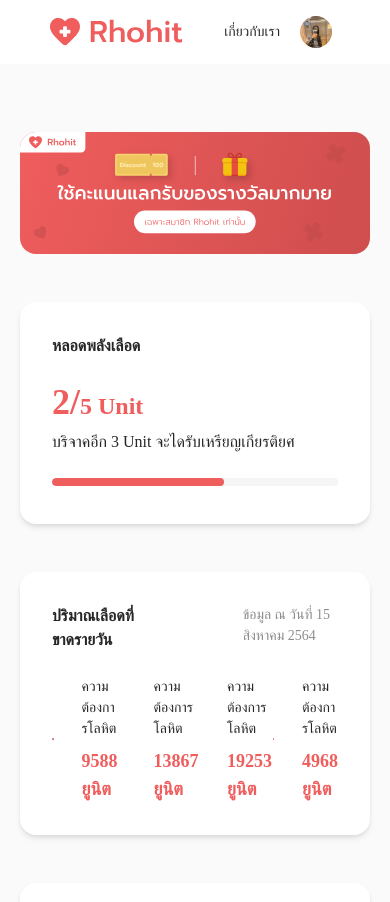
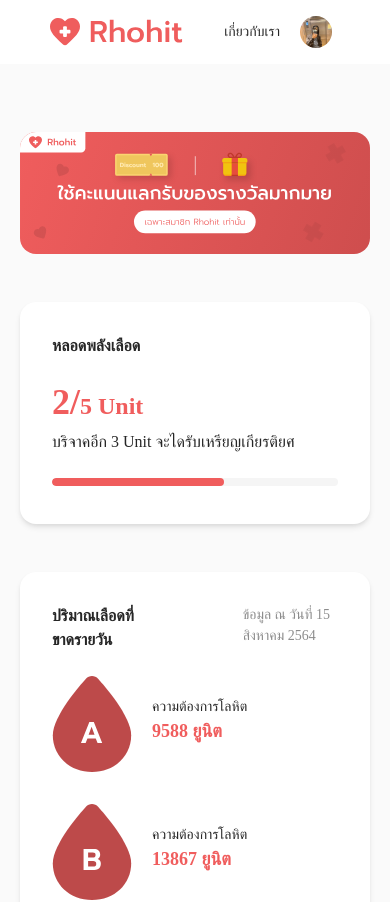
Before and after one commit to WebmasterCamp/ywc18-workshop-c, a React (Create React App) app: page / in a window 390 px wide. Shown: the top 902 px of the page. Built offline with nearby package versions, Linux system fonts and the light colour scheme.

Commit message:
Responsive

```diff
--- a/src/containers/Home/BloodRequire/BloodRequire.js
+++ b/src/containers/Home/BloodRequire/BloodRequire.js
@@ -1,35 +1,35 @@
-import { Row, Col, Space, Typography } from "antd";
-import { default as BloodTypeA } from "../../../assets/svg/blood-type/BloodTypeA.svg";
-import { default as BloodTypeB } from "../../../assets/svg/blood-type/BloodTypeB.svg";
-import { default as BloodTypeO } from "../../../assets/svg/blood-type/BloodTypeO.svg";
-import { default as BloodTypeAB } from "../../../assets/svg/blood-type/BloodTypeAB.svg";
+import { Row, Col, Typography } from 'antd';
+import { default as BloodTypeA } from '../../../assets/svg/blood-type/BloodTypeA.svg';
+import { default as BloodTypeB } from '../../../assets/svg/blood-type/BloodTypeB.svg';
+import { default as BloodTypeO } from '../../../assets/svg/blood-type/BloodTypeO.svg';
+import { default as BloodTypeAB } from '../../../assets/svg/blood-type/BloodTypeAB.svg';
 
 const { Text } = Typography;
 
 const bloodRequireData = [
   {
-    type: "A",
+    type: 'A',
     requiredUnitPerMonth: 12200,
     aqquiredUnit: 2612,
     requiredUnit: 9588,
     logo: BloodTypeA,
   },
   {
-    type: "B",
+    type: 'B',
     requiredUnitPerMonth: 18300,
     aqquiredUnit: 4433,
     requiredUnit: 13867,
     logo: BloodTypeB,
   },
   {
-    type: "O",
+    type: 'O',
     requiredUnitPerMonth: 24400,
     aqquiredUnit: 5147,
     requiredUnit: 19253,
     logo: BloodTypeO,
   },
   {
-    type: "AB",
+    type: 'AB',
     requiredUnitPerMonth: 6100,
     aqquiredUnit: 1132,
     requiredUnit: 4968,
@@ -54,8 +54,8 @@
           </Col>
         </Row>
 
-        <Row gutter={{ xs: 8, sm: 16, md: 24, lg: 32 }}>
-          {bloodRequireData.map((bloodRequire) => {
+        <div className="grid grid-cols-1 sm:grid-cols-2 lg:grid-cols-4 gap-8">
+          {bloodRequireData.map(bloodRequire => {
             return (
               <RequireCard
                 bloodRequire={bloodRequire}
@@ -63,27 +63,25 @@
               />
             );
           })}
-        </Row>
+        </div>
       </div>
     </div>
   );
 };
 
-const RequireCard = (props) => {
+const RequireCard = props => {
   const { bloodRequire } = props;
   const { requiredUnit, logo } = bloodRequire;
   return (
-    <Col className="gutter-row" span={6}>
-      <Space>
-        <img src={logo} alt="logo" />
-        <Space direction="vertical" className="ml-5">
-          <Text>ความต้องการโลหิต</Text>
-          <span className="text-base text-lg font-semibold text-primary-200">
-            {requiredUnit} ยูนิต
-          </span>
-        </Space>
-      </Space>
-    </Col>
+    <div className="flex item-center">
+      <img src={logo} alt="logo" />
+      <div className="flex flex-col ml-5 mt-5">
+        <Text>ความต้องการโลหิต</Text>
+        <span className="text-base text-lg font-semibold text-primary-200">
+          {requiredUnit} ยูนิต
+        </span>
+      </div>
+    </div>
   );
 };
 
--- a/src/containers/Redeem/index.js
+++ b/src/containers/Redeem/index.js
@@ -29,7 +29,7 @@
               </div>
             </div>
           </div>
-          <div class="grid grid-cols-1 md:grid-cols-2 lg:grid-cols-3 gap-8">
+          <div className="grid grid-cols-1 md:grid-cols-2 lg:grid-cols-3 gap-8">
             {rewardItems.map(reward => {
               return <Reward reward={reward} key={reward.rewardId} />;
             })}
```
